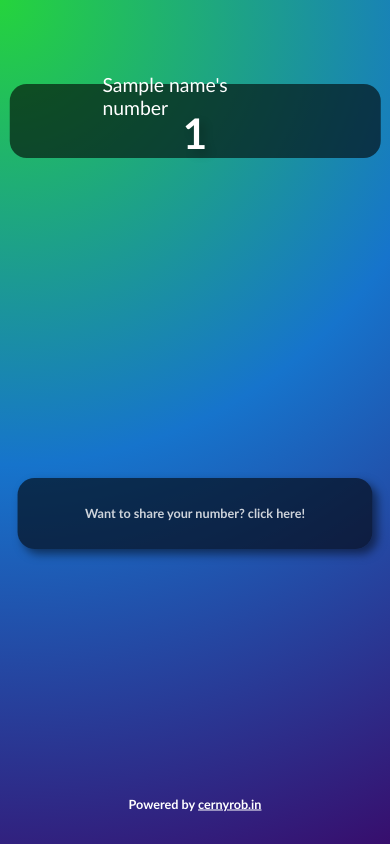
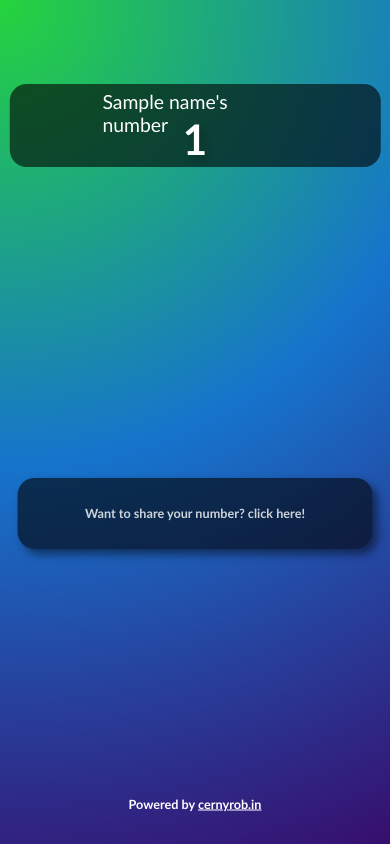
Before and after one commit to robinafro/cernyrob.in, a Python web app: template templates/callme-view.html in a window 390 px wide. Run offline with Jinja, Linux system fonts and the light colour scheme; the template is opened without the code that fills it: most values are stand-ins (such as "Sample title", 1, 10 or a date in 2020).

Commit message:
mobile compatibility

```diff
--- a/static/callme.css
+++ b/static/callme.css
@@ -1,3 +1,14 @@
+body {
+    margin: 0;
+    overflow: hidden;
+}
+
+.content {
+    height: 100vh;
+    overflow-y: auto;
+    /* Enable scrolling only for the content */
+}
+
 #callme-title-container {
     margin-top: 25vh;
     height: min(30vh, 80vw);
@@ -38,7 +49,7 @@
     width: 80vw;
     max-width: 42vh;
     aspect-ratio: 1;
-    background-color: rgb(0,0,0, 0.15);
+    background-color: rgb(0, 0, 0, 0.15);
     box-shadow: 0px 0px 20px rgba(0, 0, 0, 0.6);
 }
 
@@ -49,7 +60,7 @@
     left: 50vw;
     width: 95vw;
     max-width: 50vh;
-    aspect-ratio: 5;
+    aspect-ratio: 4.5;
 }
 
 #qr-holder {
@@ -132,13 +143,13 @@
     vertical-align: middle;
 
     left: 50%;
-    top: 65%;
-    transform: translate(-50%, -50%);
+    bottom: 5%;
+    transform: translate(-50%, 0%);
 
     position: absolute;
 
     width: 90%;
-    height: 70%;
+    height: 60%;
 
     text-shadow: 5px 5px 10px rgba(0, 0, 0, 0.2);
 }
@@ -270,9 +281,10 @@
 
 #name-text {
     position: absolute;
-    transform: translate(-50%, -50%);
+    transform: translate(-50%, 0%);
     left: 50%;
-    top: 15%;
+    top: 7%;
+    height: 30%;
     font-weight: 500;
     font-size: 2.3vh;
 }
```
